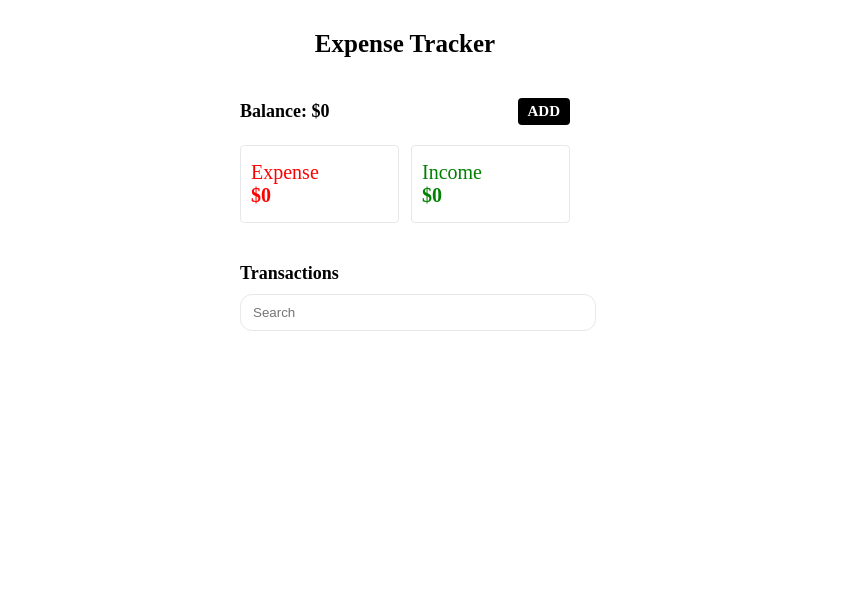
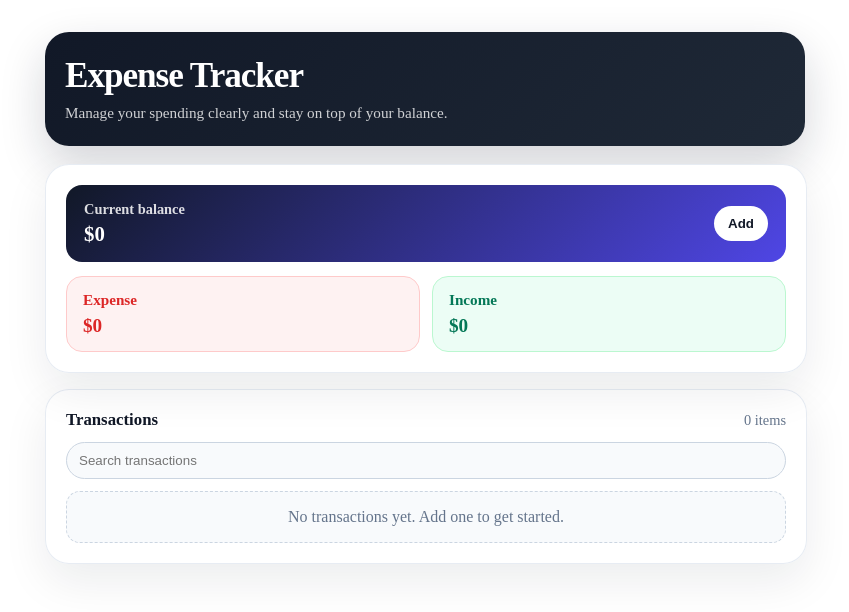
Before and after one commit to EzeAbelKenechukwu/expence-tracker, a React (Vite) app: page / in a window 1280 px wide. Shown: the top 612 px of the page, without its empty margins (235-1084 px from the left). Built offline with nearby package versions, Linux system fonts and the light colour scheme.

Commit message:
updated project

```diff
--- a/src/App.jsx
+++ b/src/App.jsx
@@ -2,27 +2,54 @@ import styled from "styled-components"
 import HomeComponent from "./modules"
 
 const Container = styled.div`
-display: flex;
-flex-direction: column;
-align-items: center;
-margin: 30px auto;
-padding: 0 15px;
-width: 100%;
-box-sizing: border-box;
+  display: flex;
+  flex-direction: column;
+  align-items: center;
+  width: 100%;
+  min-height: 100vh;
+  padding: 24px 16px 40px;
+  box-sizing: border-box;
 `;
 
-const Header = styled.span`
-color: black;
-font-size: clamp(20px, 5vw, 25px);
-font-weight: bold;
-text-align: center;
-`
+const Hero = styled.div`
+  width: 100%;
+   margin-left: 40px;
+  max-width: 720px;
+  background: linear-gradient(135deg, #111827 0%, #1f2937 100%);
+  color: white;
+  border-radius: 24px;
+  padding: 24px 20px;
+  box-shadow: 0 18px 45px rgba(15, 23, 42, 0.18);
+  margin-bottom: 18px;
+  text-align: left;
+
+  @media (max-width: 600px) {
+    padding: 20px 16px;
+    border-radius: 18px;
+  }
+`;
+
+const Title = styled.h1`
+  font-size: clamp(1.5rem, 3.2vw, 2.2rem);
+  font-weight: 700;
+  margin: 0 0 8px;
+  letter-spacing: -0.03em;
+`;
+
+const Subtitle = styled.p`
+  margin: 0;
+  color: rgba(255, 255, 255, 0.8);
+  font-size: 0.95rem;
+`;
 
 function App() {
   return (
     <Container>
-      <Header>Expense Tracker</Header>
-      <HomeComponent/>
+      <Hero>
+        <Title>Expense Tracker</Title>
+        <Subtitle>Manage your spending clearly and stay on top of your balance.</Subtitle>
+      </Hero>
+      <HomeComponent />
     </Container>
   )
 }
--- a/src/index.css
+++ b/src/index.css
@@ -1,111 +1,35 @@
 :root {
-  --text: #6b6375;
-  --text-h: #08060d;
-  --bg: #fff;
-  --border: #e5e4e7;
-  --code-bg: #f4f3ec;
-  --accent: #aa3bff;
-  --accent-bg: rgba(170, 59, 255, 0.1);
-  --accent-border: rgba(170, 59, 255, 0.5);
-  --social-bg: rgba(244, 243, 236, 0.5);
-  --shadow:
-    rgba(0, 0, 0, 0.1) 0 10px 15px -3px, rgba(0, 0, 0, 0.05) 0 4px 6px -2px;
-
-  --sans: system-ui, 'Segoe UI', Roboto, sans-serif;
-  --heading: system-ui, 'Segoe UI', Roboto, sans-serif;
-  --mono: ui-monospace, Consolas, monospace;
-
-  font: 18px/145% var(--sans);
-  letter-spacing: 0.18px;
-  color-scheme: light dark;
-  color: var(--text);
-  background: var(--bg);
+  font-family: Inter, "Segoe UI", Roboto, sans-serif;
+  line-height: 1.5;
+  font-weight: 400;
+  color: #0f172a;
+  background: linear-gradient(135deg, #f8fafc 0%, #eef2ff 100%);
   font-synthesis: none;
   text-rendering: optimizeLegibility;
   -webkit-font-smoothing: antialiased;
   -moz-osx-font-smoothing: grayscale;
-
-  @media (max-width: 1024px) {
-    font-size: 16px;
-  }
 }
 
-@media (prefers-color-scheme: dark) {
-  :root {
-    --text: #9ca3af;
-    --text-h: #f3f4f6;
-    --bg: #16171d;
-    --border: #2e303a;
-    --code-bg: #1f2028;
-    --accent: #c084fc;
-    --accent-bg: rgba(192, 132, 252, 0.15);
-    --accent-border: rgba(192, 132, 252, 0.5);
-    --social-bg: rgba(47, 48, 58, 0.5);
-    --shadow:
-      rgba(0, 0, 0, 0.4) 0 10px 15px -3px, rgba(0, 0, 0, 0.25) 0 4px 6px -2px;
-  }
-
-  #social .button-icon {
-    filter: invert(1) brightness(2);
-  }
+* {
+  box-sizing: border-box;
 }
 
 body {
   margin: 0;
+  min-width: 320px;
+  min-height: 100vh;
+  background: linear-gradient(135deg, #f8fafc 0%, #eef2ff 100%);
 }
 
 #root {
-  width: 1126px;
-  max-width: 100%;
+  width: 100%;
+  min-height: 100vh;
   margin: 0 auto;
-  text-align: center;
-  border-inline: 1px solid var(--border);
-  min-height: 100svh;
   display: flex;
   flex-direction: column;
-  box-sizing: border-box;
 }
 
-h1,
-h2 {
-  font-family: var(--heading);
-  font-weight: 500;
-  color: var(--text-h);
+button,
+input {
+  font: inherit;
 }
-
-h1 {
-  font-size: 56px;
-  letter-spacing: -1.68px;
-  margin: 32px 0;
-  @media (max-width: 1024px) {
-    font-size: 36px;
-    margin: 20px 0;
-  }
-}
-h2 {
-  font-size: 24px;
-  line-height: 118%;
-  letter-spacing: -0.24px;
-  margin: 0 0 8px;
-  @media (max-width: 1024px) {
-    font-size: 20px;
-  }
-}
-p {
-  margin: 0;
-}
-
-code,
-.counter {
-  font-family: var(--mono);
-  display: inline-flex;
-  border-radius: 4px;
-  color: var(--text-h);
-}
-
-code {
-  font-size: 15px;
-  line-height: 135%;
-  padding: 4px 8px;
-  background: var(--code-bg);
-}
--- a/src/modules/OverviewComponent.jsx
+++ b/src/modules/OverviewComponent.jsx
@@ -4,83 +4,189 @@ import { useState } from "react";
 const Container = styled.div`
   display: flex;
   flex-direction: column;
-align-items: center;
-margin: 10px;
   width: 100%;
+  gap: 14px;
+  padding: 20px;
+  border-radius: 24px;
+  background: rgba(255, 255, 255, 0.96);
+  box-shadow: 0 18px 45px rgba(15, 23, 42, 0.08);
+  border: 1px solid rgba(226, 232, 240, 0.8);
+  backdrop-filter: blur(8px);
+
+  @media (max-width: 600px) {
+    padding: 16px;
+    border-radius: 18px;
+  }
 `;
 
 const BalanceBox = styled.div`
-font-size: 18px;
-width: 100%;
-font-weight: bold;
   display: flex;
-flex-direction: row;
   justify-content: space-between;
   align-items: center;
+  gap: 12px;
+  padding: 16px 18px;
+  border-radius: 16px;
+  background: linear-gradient(135deg, #111827 0%, #4f46e5 100%);
+  color: white;
+  font-weight: 600;
+
+  @media (max-width: 600px) {
+    flex-direction: column;
+    align-items: flex-start;
+  }
 `;
 
-const AddTransaction = styled.div`
-background: black;
-color: white;
-padding: 5px 10px;
-border-radius: 4px;
-text-align: center;
+const BalanceText = styled.div`
+  display: flex;
+  flex-direction: column;
+  gap: 4px;
+`;
+
+const BalanceLabel = styled.span`
+  font-size: 0.9rem;
+  opacity: 0.85;
+`;
+
+const BalanceValue = styled.span`
+  font-size: 1.3rem;
+  font-weight: 700;
+`;
+
+const ActionButton = styled.button`
+  background: white;
+  color: #111827;
+  border: none;
+  padding: 10px 14px;
+  border-radius: 999px;
   cursor: pointer;
-font-weight: bold;
-font-size: 15px;
+  font-weight: 700;
+  transition: transform 0.2s ease, box-shadow 0.2s ease;
+
+  &:hover {
+    transform: translateY(-1px);
+    box-shadow: 0 8px 20px rgba(17, 24, 39, 0.14);
+  }
 `;
 
 const AddTransactionContainer = styled.div`
   display: flex;
   flex-direction: column;
-border: 1px solid #e6e8e9;
   gap: 10px;
   width: 100%;
-padding: 15px 20px;
-margin: 20px 0;
+  padding: 16px;
+  border-radius: 18px;
+  border: 1px solid #e2e8f0;
+  background: #f8fafc;
   box-sizing: border-box;
 
-& input{
+  input {
+    width: 100%;
+    padding: 10px 12px;
+    border-radius: 12px;
+    border: 1px solid #cbd5e1;
     outline: none;
-padding: 10px 12px;
-border-radius: 4px;
-border: 1px solid #e6e8e9;
+    box-sizing: border-box;
+    background: white;
   }
-`
+`;
 
 const RadioBox = styled.div`
   display: flex;
-flex-direction: row;
+  flex-wrap: wrap;
+  gap: 10px;
   width: 100%;
   align-items: center;
 
-& input {
+  label {
+    display: flex;
+    align-items: center;
+    gap: 6px;
+    padding: 8px 10px;
+    border-radius: 999px;
+    background: white;
+    border: 1px solid #e2e8f0;
+    font-size: 0.95rem;
+    color: #334155;
+    cursor: pointer;
+  }
+
+  input {
     width: unset;
-margin: 0 10px;
+    margin: 0;
+    accent-color: #4f46e5;
   }
-`
+`;
+
+const SubmitButton = styled(ActionButton)`
+  width: 100%;
+  background: linear-gradient(135deg, #4f46e5 0%, #7c3aed 100%);
+  color: white;
+  padding: 11px 14px;
+  justify-content: center;
+`;
+
+const ExpenseContainer = styled.div`
+  display: grid;
+  grid-template-columns: repeat(2, minmax(0, 1fr));
+  gap: 12px;
+  width: 100%;
+
+  @media (max-width: 600px) {
+    grid-template-columns: 1fr;
+  }
+`;
+
+const ExpenseBox = styled.div`
+  display: flex;
+  flex-direction: column;
+  gap: 6px;
+  padding: 14px 16px;
+  border-radius: 16px;
+  border: 1px solid ${(props) => (props.isIncome ? "#bbf7d0" : "#fecaca")};
+  background: ${(props) => (props.isIncome ? "#ecfdf5" : "#fef2f2")};
+  color: ${(props) => (props.isIncome ? "#047857" : "#dc2626")};
+  font-size: 0.95rem;
+  font-weight: 600;
+
+  span {
+    font-size: 1.2rem;
+    font-weight: 700;
+  }
+`;
 
 const AddTransactionView = (props) => {
-  const [amount, setAmount] = useState();
-  const [desc, setDesc] = useState();
+  const [amount, setAmount] = useState("");
+  const [desc, setDesc] = useState("");
   const [type, setType] = useState("EXPENSE");
 
   const addTransaction = () => {
-    props.addTransaction({
-    amount:Number(amount),
-    desc,
-    type,
-    id:Date.now(),
-    })
-    props.toggleAddTxn()
+    const trimmedDesc = desc.trim();
+    const numericAmount = Number(amount);
+
+    if (!trimmedDesc || !numericAmount || numericAmount <= 0) {
+      return;
     }
 
-  return(
+    props.addTransaction({
+      amount: numericAmount,
+      desc: trimmedDesc,
+      type,
+      id: Date.now(),
+    })
+
+    props.toggleAddTxn(false)
+    setAmount("")
+    setDesc("")
+    setType("EXPENSE")
+  }
+
+  return (
     <AddTransactionContainer>
       <input
         placeholder="Amount"
         value={amount}
         type="number"
+        min="0"
         onChange={(e) => setAmount(e.target.value)}
       />
       <input
@@ -90,69 +196,50 @@ const AddTransactionView = (props) => {
       />
 
       <RadioBox>
+        <label htmlFor="expense">
           <input
             type="radio"
-        id="expence"
+            id="expense"
             name="type"
             value="EXPENSE"
-        checked={type==="EXPENSE"}
+            checked={type === "EXPENSE"}
             onChange={(e) => setType(e.target.value)}
           />
-        <label htmlFor="expense">Expense</label>
+          Expense
+        </label>
+        <label htmlFor="income">
           <input
             type="radio"
             id="income"
             name="type"
             value="INCOME"
-        checked={type==="INCOME"}
+            checked={type === "INCOME"}
             onChange={(e) => setType(e.target.value)}
           />
-        <label htmlFor="income">Income</label>
+          Income
+        </label>
       </RadioBox>
 
-       <AddTransaction onClick={addTransaction}>Add Transaction</AddTransaction>
+      <SubmitButton onClick={addTransaction}>Add Transaction</SubmitButton>
     </AddTransactionContainer>
   )
 }
 
-const ExpenseContainer = styled.div`
-display: flex;
-gap: 12px;
-margin: 20px 0;
-width: 100%;
-
-@media (max-width: 480px) {
-  flex-direction: column;
-}
-`
-
-const ExpenseBox = styled.div`
-display: flex;
-flex-direction: column;
-flex: 1;
-padding: 15px 10px;
-border-radius: 4px;
-border: 1px solid #e6e8e9;
-width: 100%;
-flex: 1;
-font-size: 20px;
-
-& span{
-font-weight: bold;
-font-size: 20px;}
-color: ${(props) => (props.isIncome ? "green" : "red")}
-`
-
 const OverviewComponent = (props) => {
   const [isAddTxnVisible, toggleAddTxn] = useState(false)
+
   return (
     <Container>
       <BalanceBox>
-        Balance: ${props.income - props.expense}
-        <AddTransaction onClick={() => toggleAddTxn(!isAddTxnVisible)}>
-          {isAddTxnVisible?"Cancel":"ADD"}
-        </AddTransaction>
+        <BalanceText>
+          <BalanceLabel>Current balance</BalanceLabel>
+          <BalanceValue>${props.income - props.expense}</BalanceValue>
+        </BalanceText>
+        <ActionButton onClick={() => toggleAddTxn((prev) => !prev)}>
+          {isAddTxnVisible ? "Cancel" : "Add"}
+        </ActionButton>
       </BalanceBox>
+
       {isAddTxnVisible && (
         <AddTransactionView
           toggleAddTxn={toggleAddTxn}
@@ -162,13 +249,16 @@ const OverviewComponent = (props) => {
 
       <ExpenseContainer>
         <ExpenseBox isIncome={false}>
-          Expense<span>${props.expense}</span>
+          Expense
+          <span>${props.expense}</span>
         </ExpenseBox>
         <ExpenseBox isIncome={true}>
-          Income<span>${props.income}</span>
+          Income
+          <span>${props.income}</span>
         </ExpenseBox>
       </ExpenseContainer>
     </Container>
   )
 }
+
 export default OverviewComponent
--- a/src/modules/TransactionComponent.jsx
+++ b/src/modules/TransactionComponent.jsx
@@ -4,43 +4,109 @@ import { useState, useEffect } from "react";
 const Container = styled.div`
   display: flex;
   flex-direction: column;
-align-items: flex-start;
-padding: 10px 22px;
-font-size: 18px;
   width: 100%;
-gap: 10px;
-font-weight: bold;
+  gap: 12px;
+  padding: 20px;
+  border-radius: 24px;
+  background: rgba(255, 255, 255, 0.96);
+  box-shadow: 0 18px 45px rgba(15, 23, 42, 0.08);
+  border: 1px solid rgba(226, 232, 240, 0.8);
 
-& input{
-padding: 10px 12px;
-border-radius: 12px;
-border: 1px solid #e6e8e9;
-outline: none;
-width: 100%;
+  @media (max-width: 600px) {
+    padding: 16px;
+    border-radius: 18px;
   }
 `;
 
-const Cell=styled.div`
+const HeadingRow = styled.div`
   display: flex;
-flex-direction: row;
-padding: 10px 15px;
-border-radius: 2px;
-font-size: 14px;
+  justify-content: space-between;
   align-items: center;
-font-weight: normal;
+  gap: 8px;
+`;
+
+const Title = styled.h2`
+  margin: 0;
+  font-size: 1.05rem;
+  color: #111827;
+`;
+
+const Count = styled.span`
+  font-size: 0.9rem;
+  color: #64748b;
+`;
+
+const SearchInput = styled.input`
+  width: 100%;
+  padding: 10px 12px;
+  border-radius: 999px;
+  border: 1px solid #cbd5e1;
+  outline: none;
+  box-sizing: border-box;
+  background: #f8fafc;
+`;
+
+const List = styled.div`
+  display: flex;
+  flex-direction: column;
+  gap: 10px;
+  width: 100%;
+`;
+
+const Cell = styled.div`
+  display: flex;
   justify-content: space-between;
-width: 100%;
-box-sizing: border-box;
+  align-items: center;
+  gap: 12px;
+  padding: 12px 14px;
+  border-radius: 14px;
+  border: 1px solid #e2e8f0;
+  border-left: 4px solid ${(props) => (props.isExpense ? "#dc2626" : "#16a34a")};
+  background: white;
+  flex-wrap: wrap;
+`;
+
+const Details = styled.div`
+  display: flex;
+  flex-direction: column;
+  gap: 4px;
+`;
+
+const Desc = styled.span`
+  font-weight: 600;
+  color: #111827;
   word-break: break-word;
-border: 1px solid #e6e8e9;
-border-right: 4px solid ${(props) => (props.isExpense ? "red" : "green")};
+`;
 
-`
+const Meta = styled.span`
+  font-size: 0.82rem;
+  color: #64748b;
+`;
+
+const Amount = styled.span`
+  font-weight: 700;
+  color: ${(props) => (props.isExpense ? "#dc2626" : "#16a34a")};
+`;
+
+const EmptyState = styled.div`
+  padding: 16px;
+  border: 1px dashed #cbd5e1;
+  border-radius: 14px;
+  text-align: center;
+  color: #64748b;
+  background: #f8fafc;
+`;
+
 const TransactionCell = (props) => {
+  const isExpense = props.payload?.type === "EXPENSE";
+
   return (
-    <Cell isExpense = {props.payload?.type === "EXPENSE"}>
-      <span>{props.payload.desc}</span>
-      <span>${props.payload.amount}</span>
+    <Cell isExpense={isExpense}>
+      <Details>
+        <Desc>{props.payload.desc}</Desc>
+        <Meta>{isExpense ? "Expense" : "Income"}</Meta>
+      </Details>
+      <Amount isExpense={isExpense}>${props.payload.amount}</Amount>
     </Cell>
   )
 }
@@ -48,36 +114,53 @@ const TransactionCell = (props) => {
 const TransactionComponent = (props) => {
   const [searchText, updateSearchText] = useState("");
   const [filteredTransaction, updateTxn] = useState(props.transactions);
-  const filterData = () =>{
-    if (!searchText || !searchText.trim().length) {
+
+  const filterData = (value) => {
+    const query = (value ?? "").trim().toLowerCase();
+
+    if (!query) {
       updateTxn(props.transactions)
       return
     }
-    let txn= [...props.transactions]
-    txn = txn.filter((payload) => payload.desc.toLowerCase().includes(searchText.toLowerCase().trim())
+
+    const txn = [...props.transactions].filter((payload) =>
+      (payload.desc || "").toLowerCase().includes(query)
     );
+
     updateTxn(txn)
   }
 
-  useEffect (()=> filterData(searchText),[props.transactions])
+  useEffect(() => {
+    filterData(searchText)
+  }, [props.transactions, searchText])
 
   return (
     <Container>
-      Transactions
-      <input
-       placeholder="Search"
+      <HeadingRow>
+        <Title>Transactions</Title>
+        <Count>{filteredTransaction?.length || 0} items</Count>
+      </HeadingRow>
+
+      <SearchInput
+        placeholder="Search transactions"
         value={searchText}
-       onChange={(e) => {updateSearchText(e.target.value)
+        onChange={(e) => {
+          updateSearchText(e.target.value)
           filterData(e.target.value)
         }}
       />
 
-      {filteredTransaction?.length ?
-        filteredTransaction.map((payload) => (
-        <TransactionCell payload={payload} />
-      ))
-      : ""}
+      {filteredTransaction?.length ? (
+        <List>
+          {filteredTransaction.map((payload) => (
+            <TransactionCell key={payload.id} payload={payload} />
+          ))}
+        </List>
+      ) : (
+        <EmptyState>No transactions yet. Add one to get started.</EmptyState>
+      )}
     </Container>
   )
 }
+
 export default TransactionComponent
--- a/src/modules/index.jsx
+++ b/src/modules/index.jsx
@@ -3,51 +3,52 @@ import { useState, useEffect } from "react";
 import OverviewComponent from "./OverviewComponent"
 import TransactionComponent from "./TransactionComponent"
 
-
 const Container = styled.div`
   display: flex;
   flex-direction: column;
-align-items: center;
-margin: 30px 0 10px;
+  align-items: stretch;
   width: 100%;
-max-width: 360px;
-padding: 0 15px;
+  max-width: 720px;
+  gap: 16px;
+  padding: 0 0 24px;
   box-sizing: border-box;
 `;
 
-const HomeComponent = (propps) => {
+const HomeComponent = () => {
   const [transactions, updateTransaction] = useState([])
   const [expense, updateExpense] = useState(0)
   const [income, updateIncome] = useState(0)
 
-  const addTransaction=(payload) =>{
-    const transactionArray=[...transactions];
-    transactionArray.push(payload)
-    updateTransaction( transactionArray);
+  const addTransaction = (payload) => {
+    updateTransaction((prev) => [...prev, payload])
   }
-  const calculateBalance = ()=> {
+
+  const calculateBalance = () => {
     let exp = 0;
     let inc = 0;
-    transactions.map((payload) => {
+
+    transactions.forEach((payload) => {
       payload.type === "EXPENSE"
         ? (exp = exp + payload.amount)
-      :(inc = inc + payload.amount)
+        : (inc = inc + payload.amount)
     })
-    updateExpense (exp)
-    updateIncome (inc)
+
+    updateExpense(exp)
+    updateIncome(inc)
   }
 
-  useEffect (() =>calculateBalance (), [transactions])
-
+  useEffect(() => calculateBalance(), [transactions])
 
   return (
     <Container>
       <OverviewComponent
         addTransaction={addTransaction}
         expense={expense}
-      income={income}/>
-      <TransactionComponent transactions={transactions}/>
+        income={income}
+      />
+      <TransactionComponent transactions={transactions} />
     </Container>
   )
 }
+
 export default HomeComponent
```
Lines whose indentation alone changed are shown as unchanged.
